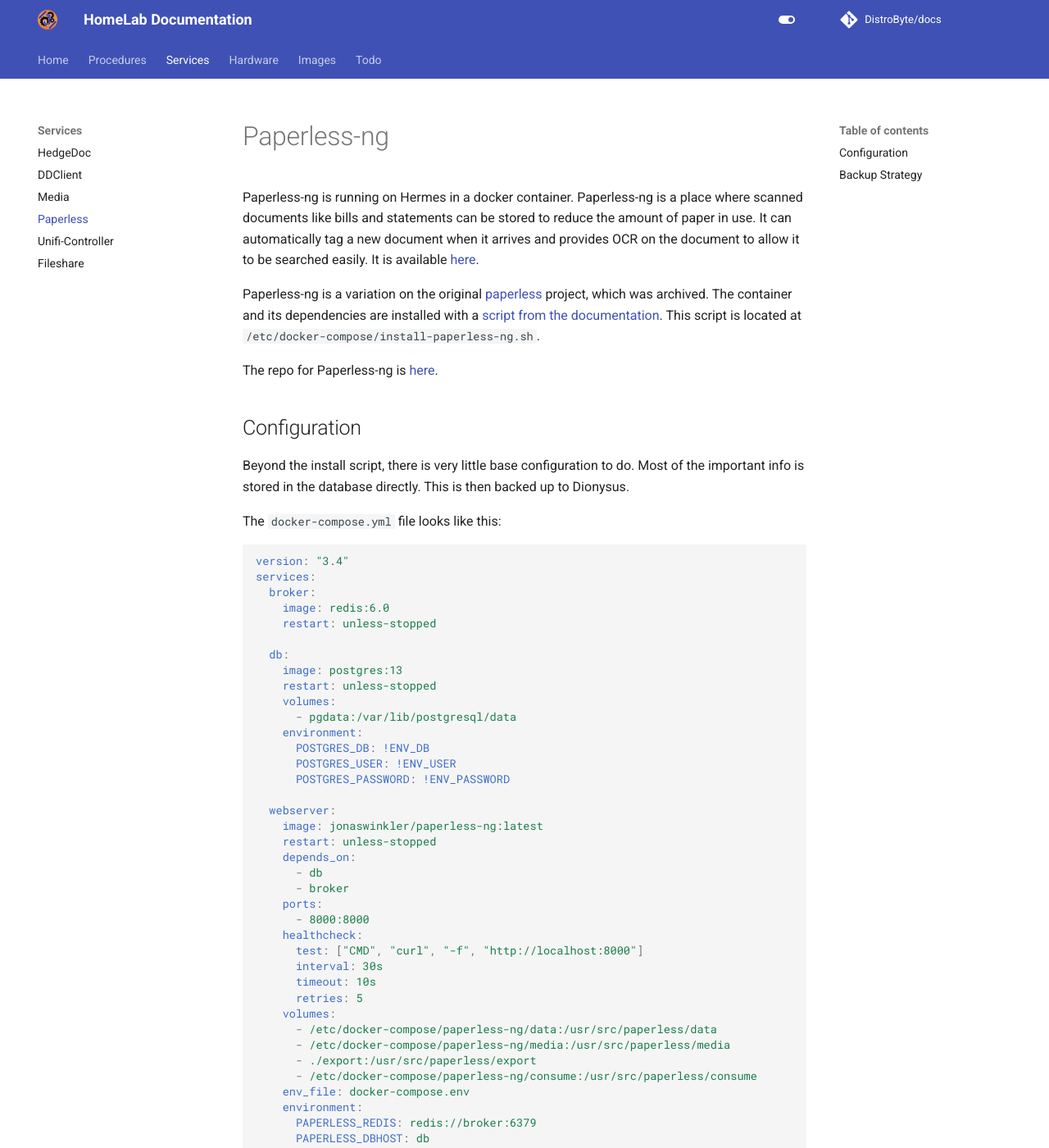
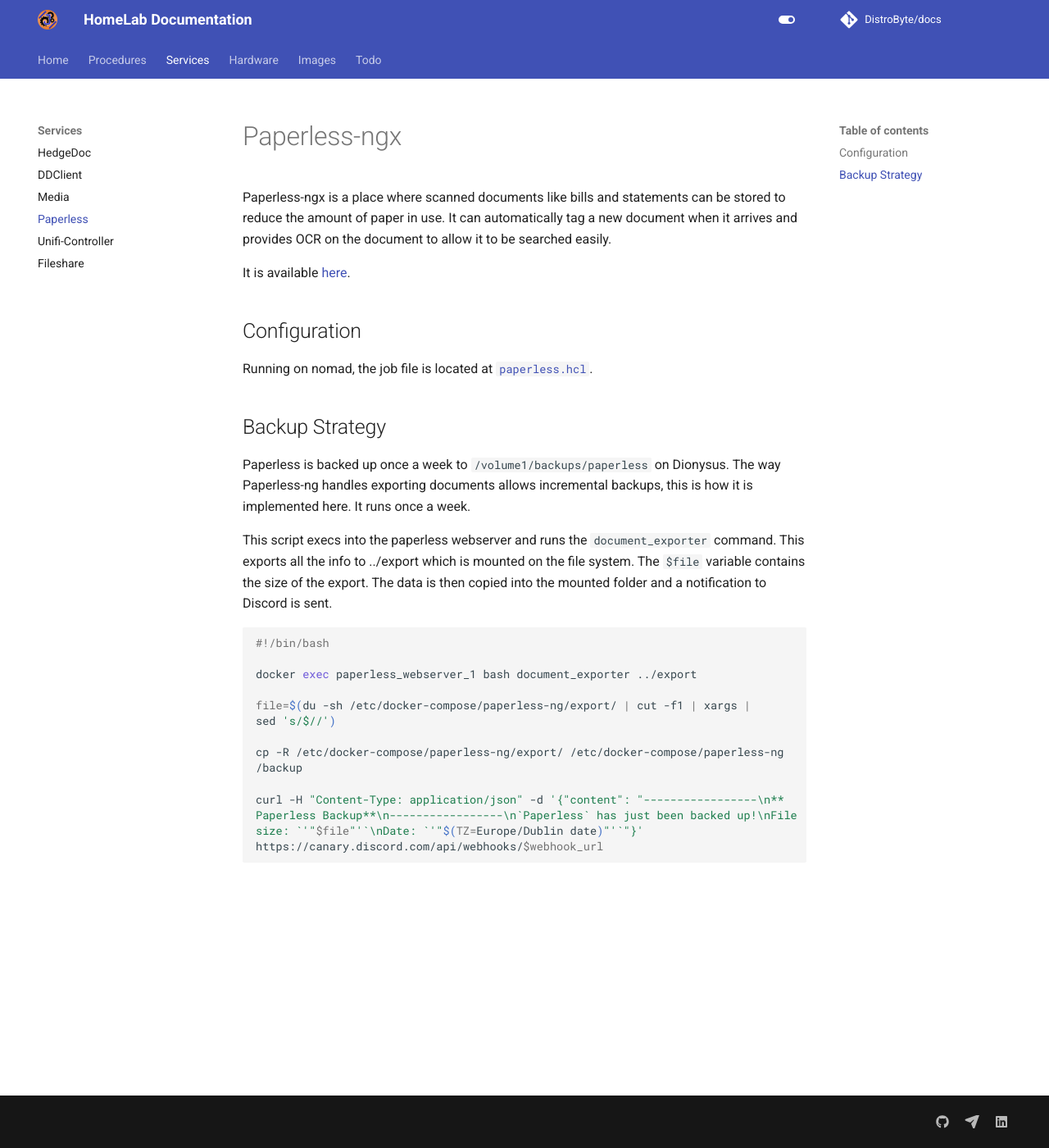
Before and after one commit to DistroByte/docs, an MkDocs documentation site: the page built from docs/services/paperless.md, in a window 1280 px wide and 1400 px high. Shown: the whole window at 82% size. Built offline with MkDocs 1.6.1 and Material for MkDocs 9.7.7, drawn with Linux system fonts in a browser that asks for light colours; comment, search, counter and statistics services are not loaded; some of the changed text lies outside the part shown.

Commit message:
update services

````diff
--- a/docs/services/paperless.md
+++ b/docs/services/paperless.md
@@ -1,107 +1,14 @@
-# Paperless-ng
+# Paperless-ngx
 
-Paperless-ng is running on Hermes in a docker container. Paperless-ng is
-a place where scanned documents like bills and statements can be stored to reduce the amount of paper in use. It can
-automatically tag a new document when it arrives and provides OCR on the document to allow it to be searched easily.
+Paperless-ngx is a place where scanned documents like bills and statements can be stored to reduce the amount of paper
+in use. It can automatically tag a new document when it arrives and provides OCR on the document to allow it to be searched
+easily.
+
 It is available [here](https://paperless.dbyte.xyz).
-
-Paperless-ng is a variation on the original [paperless](https://github.com/the-paperless-project/paperless) project,
-which was archived. The container and its dependencies are installed with a
-[script from the documentation](https://paperless-ng.readthedocs.io/en/latest/setup.html#setup-docker-script). This
-script is located at `/etc/docker-compose/install-paperless-ng.sh`.
-
-The repo for Paperless-ng is [here](https://github.com/jonaswinkler/paperless-ng).
 
 ## Configuration
 
-Beyond the install script, there is very little base configuration to do. Most of the important info is stored in the
-database directly. This is then backed up to Dionysus.
-
-The `docker-compose.yml` file looks like this:
-
-```yaml
-version: "3.4"
-services:
-  broker:
-    image: redis:6.0
-    restart: unless-stopped
-
-  db:
-    image: postgres:13
-    restart: unless-stopped
-    volumes:
-      - pgdata:/var/lib/postgresql/data
-    environment:
-      POSTGRES_DB: !ENV_DB
-      POSTGRES_USER: !ENV_USER
-      POSTGRES_PASSWORD: !ENV_PASSWORD
-
-  webserver:
-    image: jonaswinkler/paperless-ng:latest
-    restart: unless-stopped
-    depends_on:
-      - db
-      - broker
-    ports:
-      - 8000:8000
-    healthcheck:
-      test: ["CMD", "curl", "-f", "http://localhost:8000"]
-      interval: 30s
-      timeout: 10s
-      retries: 5
-    volumes:
-      - /etc/docker-compose/paperless-ng/data:/usr/src/paperless/data
-      - /etc/docker-compose/paperless-ng/media:/usr/src/paperless/media
-      - ./export:/usr/src/paperless/export
-      - /etc/docker-compose/paperless-ng/consume:/usr/src/paperless/consume
-    env_file: docker-compose.env
-    environment:
-      PAPERLESS_REDIS: redis://broker:6379
-      PAPERLESS_DBHOST: db
-
-
-volumes:
-  data:
-  media:
-  pgdata:
-```
-
-Nginx reverse proxies `paperless.dbyte.xyz` to port `8000`, this is the config for it.
-
-```nginx
-map $http_upgrade $connection_upgrade {
-        default upgrade;
-        ''      close;
-}
-server {
-    server_name paperless.james-hackett.ie;
-    listen 80;
-    location / {
-        proxy_pass http://127.0.0.1:8000;
-        proxy_set_header Host $host;
-        proxy_set_header X-Real-IP $remote_addr;
-        proxy_set_header X-Forwarded-For $proxy_add_x_forwarded_for;
-        proxy_set_header X-Forwarded-Proto $scheme;
-    }
-
-    location /socket.io/ {
-        proxy_pass http://127.0.0.1:8000;
-        proxy_set_header Host $host;
-        proxy_set_header X-Real-IP $remote_addr;
-        proxy_set_header X-Forwarded-For $proxy_add_x_forwarded_for;
-        proxy_set_header X-Forwarded-Proto $scheme;
-        proxy_set_header Upgrade $http_upgrade;
-        proxy_set_header Connection $connection_upgrade;
-    }
-
-    listen 443 ssl;
-    ssl_certificate /etc/letsencrypt/live/james-hackett.ie/fullchain.pem;
-    ssl_certificate_key /etc/letsencrypt/live/james-hackett.ie/privkey.pem;
-    include /etc/letsencrypt/options-ssl-nginx.conf;
-    ssl_dhparam /etc/letsencrypt/ssl-dhparams.pem;
-
-}
-```
+Running on nomad, the job file is located at [`paperless.hcl`](https://github.com/DistroByte/nomad/blob/master/paperless.hcl).
 
 ## Backup Strategy
 
````
Also changed, not shown: docs/index.md (+0 -11 lines), docs/services/ddclient.md (+33 -4 lines).
